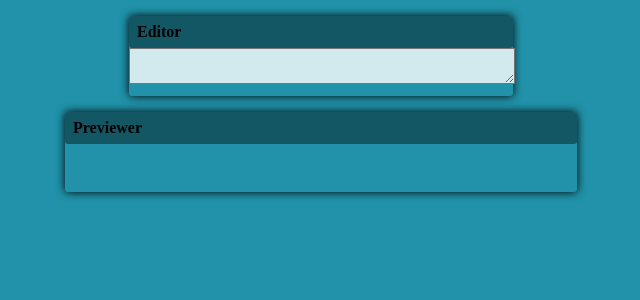
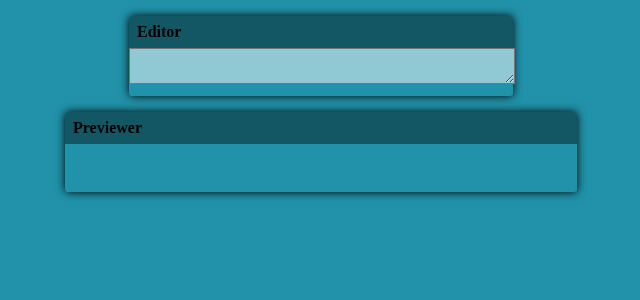
Before and after one commit to efgeorge/markdown-previewer, a React (Create React App) app: page / in a window 1280 px wide. Shown: the top 300 px of the page, without its empty margins (319-959 px from the left). Built offline with nearby package versions, Linux system fonts and the light colour scheme.

Commit message:
border tweaks

```diff
--- a/src/styles/Previewer.scss
+++ b/src/styles/Previewer.scss
@@ -8,5 +8,5 @@
 }
 
 #preview {
-    background-color: #d2e9ed;
+    background-color: #90c8d4;
 }
--- a/src/styles/Toolbar.scss
+++ b/src/styles/Toolbar.scss
@@ -4,5 +4,5 @@
     padding: 0.5rem;
     margin-top: 1rem;
     text-align: left;
-    border-radius: 3px;
+    border-radius: 3px 3px 0 0;
 }
--- a/src/styles/Typefield.scss
+++ b/src/styles/Typefield.scss
@@ -11,5 +11,5 @@
     width: 99%;
     max-height: 30rem;
     // padding: 0 0.5rem 0.5rem 0.5rem;
-    background-color: #d2e9ed;
+    background-color: #90c8d4;
 }
```
